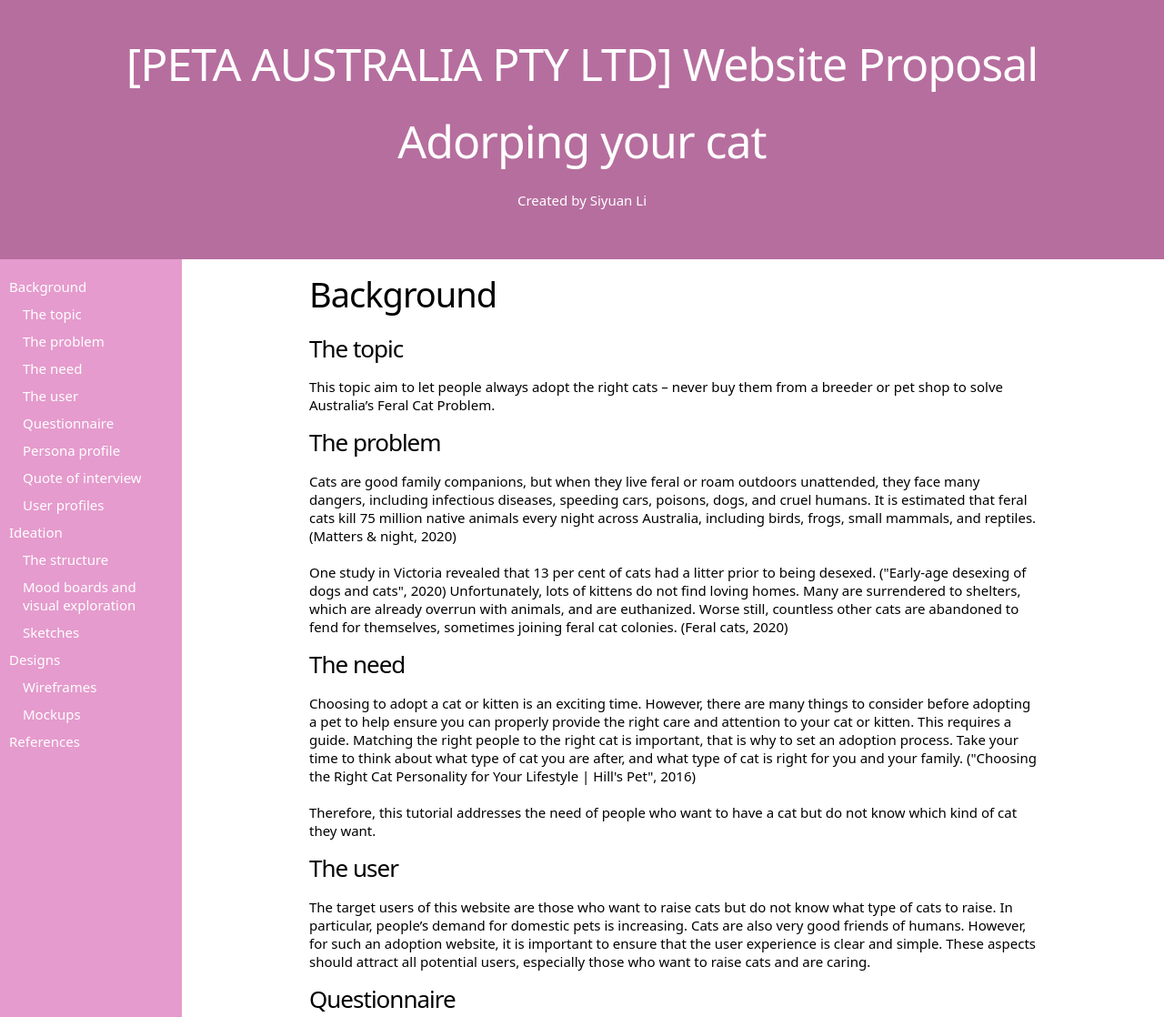
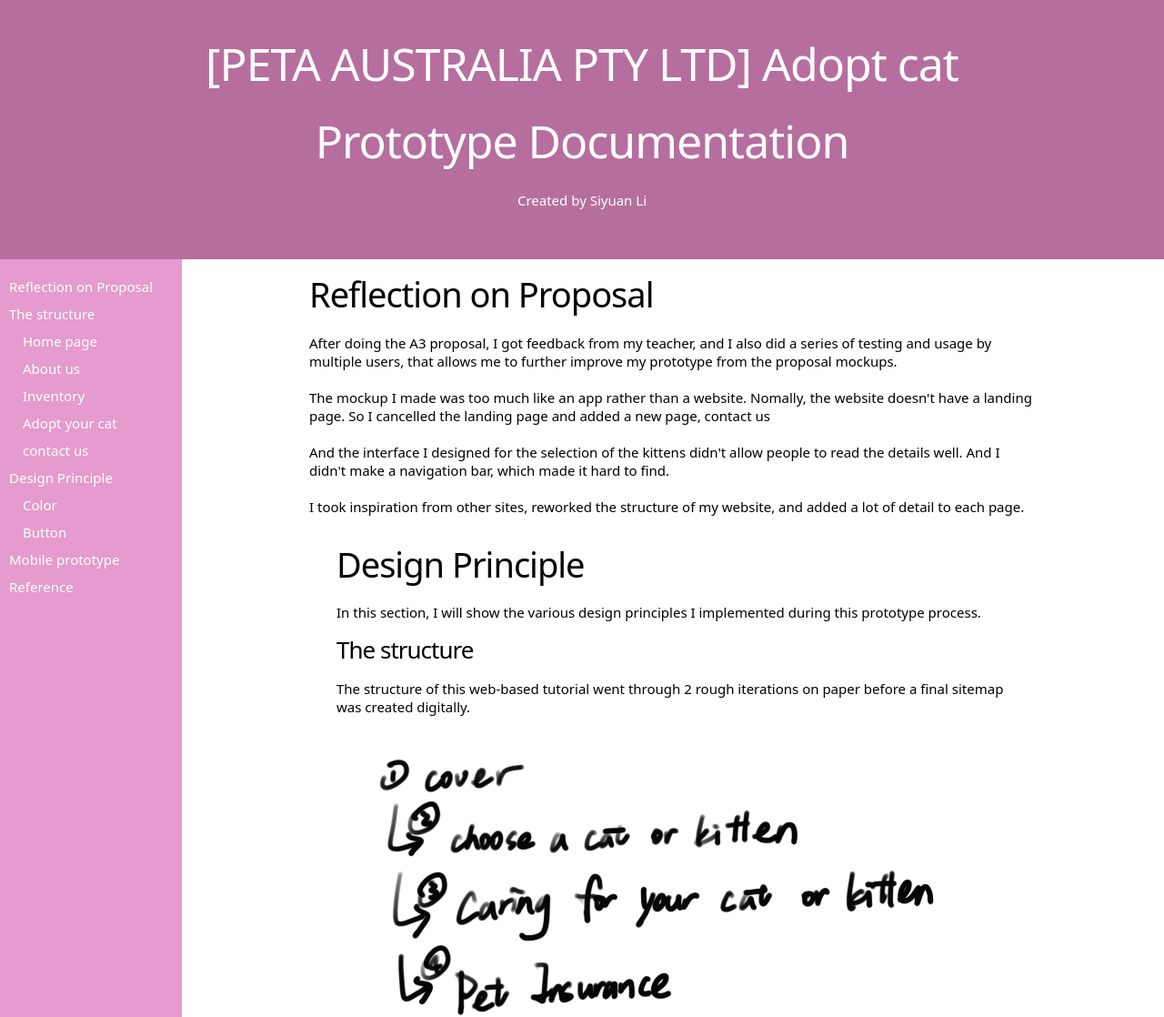
Before and after one commit to Ireneli1106/web-documentation, a plain HTML site: page index.html in a window 1280 px wide. Shown: the top 1118 px of the page at 91% size. Drawn offline with Linux system fonts and the light colour scheme.

Commit message:
The structure of website

```diff
--- a/index.html
+++ b/index.html
@@ -11,116 +11,51 @@
 <body>
 	<header>
 		<!-- cherity name -->
-		<h1>[PETA AUSTRALIA PTY LTD] Website Proposal</h1>
-		<h1>Adorping your cat </h1>
+		<h1>[PETA AUSTRALIA PTY LTD] Adopt cat</h1>
+		<h1>Prototype Documentation </h1>
 		<p> Created by Siyuan Li</p>
 	</header>
 
 	<!-- my lists -->
 	<nav>
 		<ul>
-			<li><a href="#background">Background</a></li>
+			<li><a href="#Reflection on Proposal">Reflection on Proposal</a></li>
+			<li><a href="#The structure">The structure</a></li>
 			<ul>
-				<li><a href="#The topic">The topic</a></li>
-				<li><a href="#The problem">The problem</a></li>
-				<li><a href="#The need">The need</a></li>
-				<li><a href="#The user">The user</a></li>
-				<li><a href="#Questionnaire ">Questionnaire </a></li>
-				<li><a href="#Persona profile ">Persona profile </a></li>
-				<li><a href="#Quote of interview ">Quote of interview </a></li>
-				<li><a href="#User profiles ">User profiles </a></li>
+				<li><a href="#Home page">Home page</a></li>
+				<li><a href="#About us">About us</a></li>
+		  	<li><a href="#Inventory">Inventory</a></li>
+        <li><a href="#Adopt your cat">Adopt your cat</a></li>
+        <li><a href="#contact us">contact us</a></li>
 			</ul>
-			<li><a href="#ideation">Ideation</a></li>
-			<ul>
-				<li><a href="#The structure">The structure</a></li>
-				<li><a href="#Mood boards and visual exploration">Mood boards and visual exploration</a></li>
-				<li><a href="#sketches">Sketches</a></li>
+
+
+
+			<li><a href="#Design Principle">Design Principle</a></li>
+    	<ul>
+				<li><a href="#Color">Color</a></li>
+        <li><a href="#Button">Button</a></li>
 			</ul>
-			<li><a href="#designs">Designs</a></li>
-			<ul>
-				<li><a href="#wireframes">Wireframes</a></li>
-				<li><a href="#mockups">Mockups</a></li>
-			</ul>
-			<li><a href="#references">References</a></li>
+			<li><a href="#Mobile prototype">Mobile prototype</a></li>
+      <li><a href="#Reference">Reference</a></li>
 		</ul>
 	</nav>
 
+<!-- my body part -->
+	<main>
+		<section id="Reflection on Proposal">
+			<h2>Reflection on Proposal</h2>
+			<p>After doing the A3 proposal, I got feedback from my teacher, and I also did a series of testing and usage by multiple users, that allows me to further improve my prototype from the proposal mockups. <br><br>
+        The mockup I made was too much like an app rather than a website. Nomally, the website doesn't have a landing page. So I cancelled the landing page and added a new page, contact us<br><br>
+        And the interface I designed for the selection of the kittens didn't allow people to read the details well. And I didn't make a navigation bar, which made it hard to find.<br><br>
+        I took inspiration from other sites, reworked the structure of my website, and added a lot of detail to each page.
+      </p>
 
-	<main>
-		<section id="background">
-			<h2>Background</h2>
-			<!-- my research -->
-			<h3 id="The topic">The topic</h3>
-			<p>This topic aim to let people always adopt the right cats – never buy them from a breeder or pet shop to solve Australia’s
-				Feral Cat Problem.</p>
-			<h3 id="The problem">The problem</h3>
-			<p>Cats are good family companions, but when they live feral or roam outdoors unattended, they face many dangers, including
-				infectious diseases, speeding cars, poisons, dogs, and cruel humans. It is estimated that feral cats kill 75 million
-				native animals every night across Australia, including birds, frogs, small mammals, and reptiles. (Matters & night, 2020)<br><br>
 
-      One study in Victoria revealed that 13 per cent of cats had a litter prior to being desexed. ("Early-age desexing of dogs and cats", 2020) Unfortunately, lots of kittens do not find loving homes. Many are surrendered to shelters, which are already overrun with animals, and are euthanized. Worse still, countless other cats are abandoned to fend for themselves, sometimes joining feral cat colonies. (Feral cats, 2020)</p>
-      <h3 id="The need">The need</h3>
-      <p>Choosing to adopt a cat or kitten is an exciting time. However, there are many things to consider before adopting a pet to help ensure you can properly provide the right care and attention to your cat or kitten. This requires a guide. Matching the right people to the right cat is important, that is why to set an adoption process. Take your time to think about what type of cat you are after, and what type of cat is right for you and your family. ("Choosing the Right Cat Personality for Your Lifestyle | Hill's Pet", 2016)<br><br>
 
-      Therefore, this tutorial addresses the need of people who want to have a cat but do not know which kind of cat they want.</p>
-       <h3 id="The user">The user</h3>
-       <p>The target users of this website are those who want to raise cats but do not know what type of cats to raise. In particular, people’s demand for domestic pets is increasing. Cats are also very good friends of humans. However, for such an adoption website, it is important to ensure that the user experience is clear and simple. These aspects should attract all potential users, especially those who want to raise cats and are caring.</p>
-       <!-- insert questionnaires link-->
-       <h3 id="Questionnaire">Questionnaire</h3>
-       <p><a href="https://docs.google.com/forms/d/1d_QV5CLsTjTsBdlW_PBbSP1hwVFYJzrinPj_frRayKA/edit#responses">Q&A</a><br><br>
-       <!-- click q%a above -->
-        In order to fully understand the needs of potential users, I made a questionnaire in which I asked four groups of people, namely, elderly people living in their own lives, international students, people with families, and adults working in their own lives. Twenty-three people filled out my survey questionnaire, provided that they all wanted to raise a cat. </p>
-        <!-- insert questionnaires picture-->
-        <figure class="img-container">
-	      <img src="images/Q1.png" width="100%">
-      	<figcaption><center>The questionnaire shows that many groups of people want to raise a cat<center></figcaption>
-        </figure>
-        <figure class="img-container">
-	      <img src="images/Q2.png" width="100%">
-      	<figcaption><center>Still have some people think cats are docile and cute, but in fact cats are aggressive<center></figcaption>
-        </figure>
-        <figure class="img-container">
-	      <img src="images/Q3.png" width="100%">
-      	<figcaption><center>I find that a small number of people still think that raising cats is just for fun, but this is very irresponsible<center></figcaption>
-        </figure>
-        <figure class="img-container">
-	      <img src="images/Q4.png" width="100%">
-      	<figcaption><center>Most people believe that they are responsible for their cats, so I think I can implement this project<center></figcaption>
-        </figure>
-        <h3 id="Persona profile">Persona profile</h3>
-        <p>I selected four people from 23 people who filled out the survey questionnaire for the interview. This is their persona.</p>
-        <figure class="img-container">
-	      <img src="images/P1.png" width="100%">
-        </figure>
-        <figure class="img-container">
-	      <img src="images/P2.png" width="100%">
-        </figure>
-        <figure class="img-container">
-	      <img src="images/P3.png" width="100%">
-        </figure>
-        <figure class="img-container">
-	      <img src="images/P4.png" width="100%">
-        </figure>
-        <h3 id="Quote of interview">Quote of interview</h3>
-        <!-- insert blockquote -->
-        <blockquote>
-				"I think cats are good companions to humans, they are very docile"--Belle
-			</blockquote>
-        <blockquote>
-				"The cat is very independent, so I get company, but the two of us will not have a particularly strong sense of dependence."--Bob
-			</blockquote>
-        <blockquote>
-				"Every time I see wild cats on the side of the road, I feel very sympathetic to them, so I bring them food or take them home."--Anna
-			</blockquote>
-       <h3 id="User profiles">User profiles</h3>
-       <figure class="img-container">
-	      <img src="images/user.png" width="100%">
-      	<figcaption><center>I investigated the user profiles of four groups of people. These people all want to raise cats. They come from different age groups and different backgrounds. Because these people have different needs for cats, I have a better understanding of the needs of my potential users.<center></figcaption>
-        </figure>
-		</section>
-
-		<section id="ideation">
-			<h2>Ideation</h2>
+		<section id="Design Principle">
+			<h2>Design Principle</h2>
+      <p>In this section, I will show the various design principles I implemented during this prototype process.</p>
       <h3 id="The structure">The structure</h3>
 			<p>The structure of this web-based tutorial went through 2 rough iterations on paper before a final sitemap was created digitally.</p>
       <!-- insert picture -->
```
